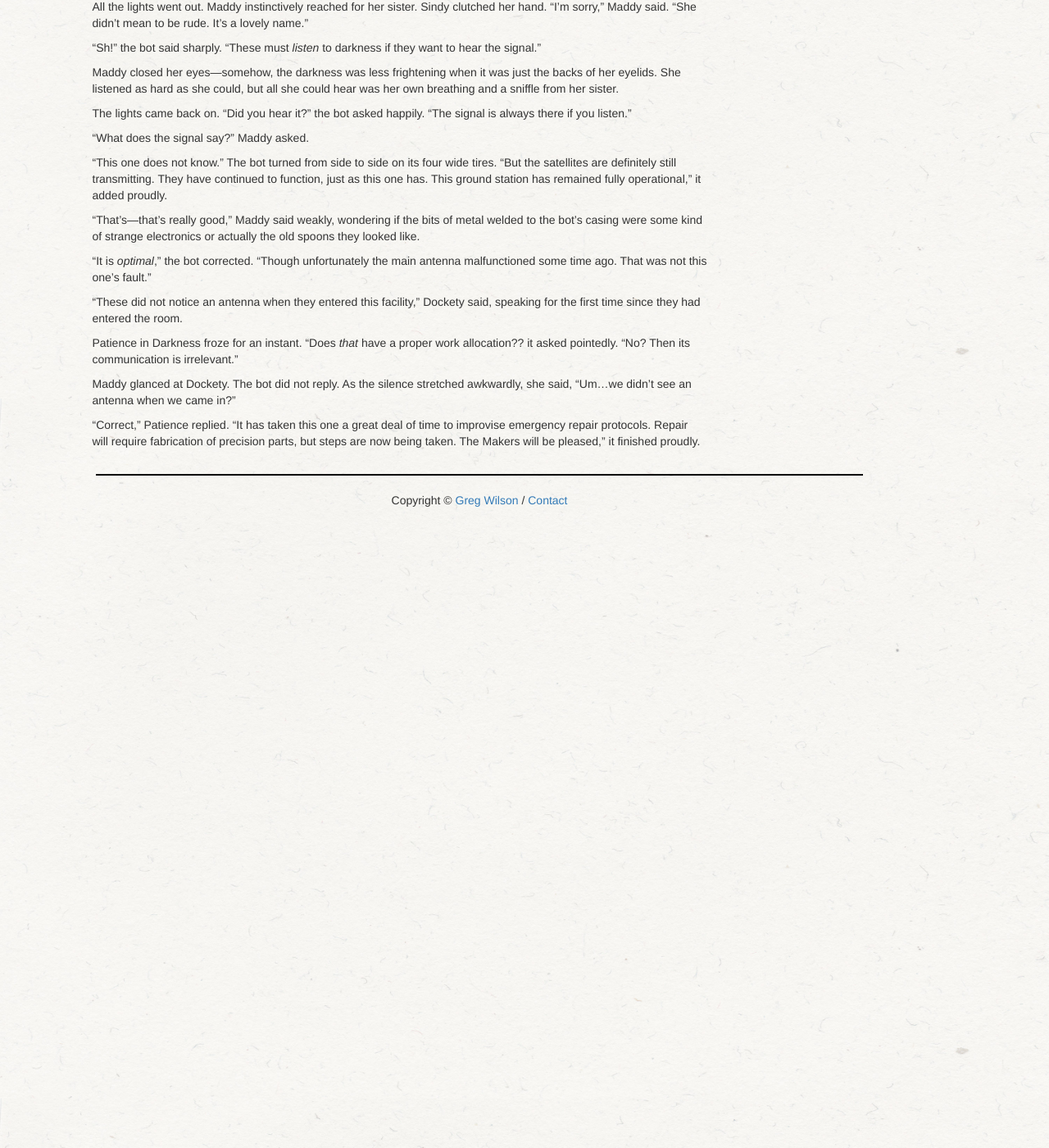
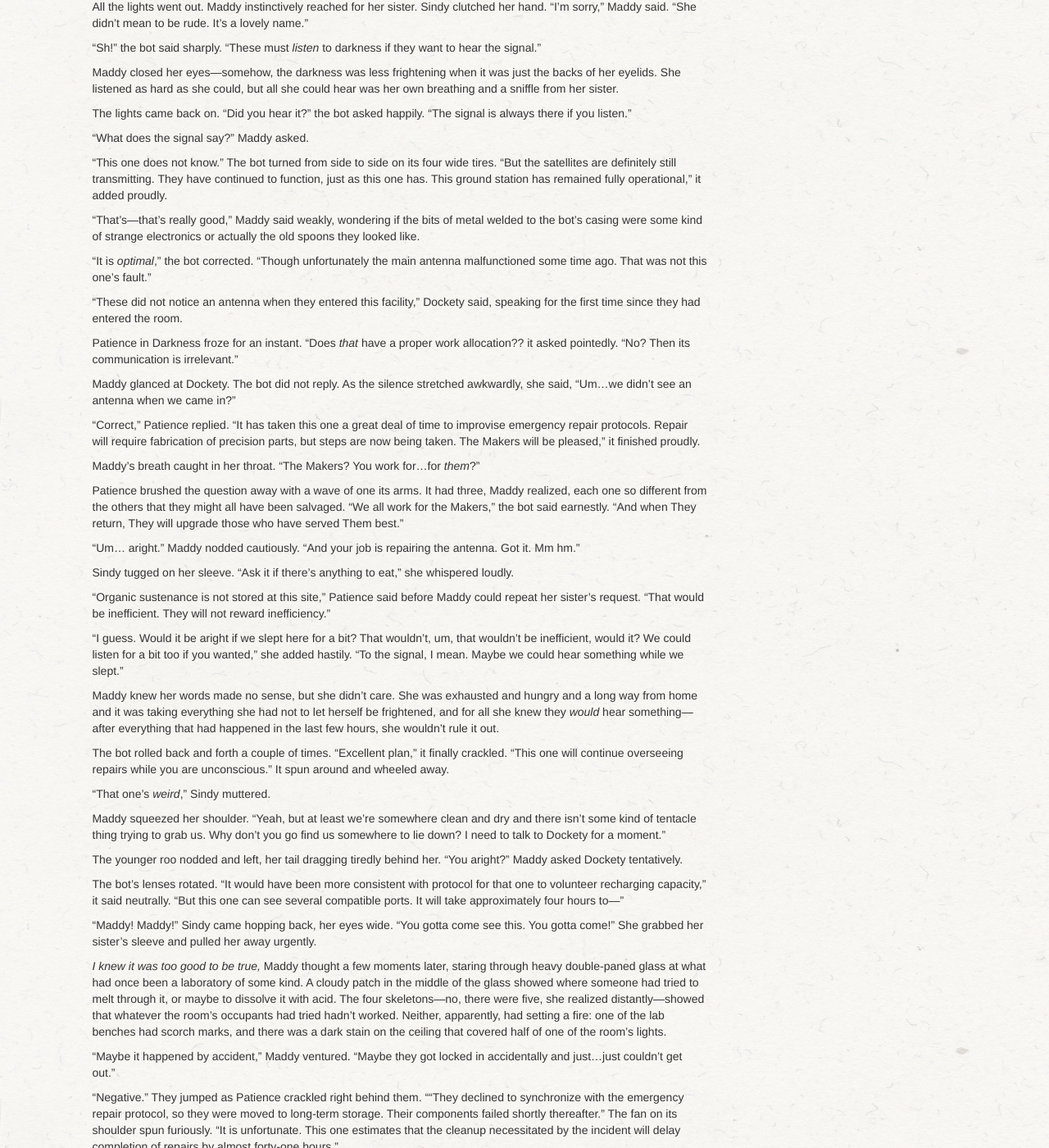
Before and after one commit to gvwilson/sensibleadventures, a Jekyll site: the page built from maddy-roo/maddy-roo.md, in a window 1280 px wide and 1400 px high, scrolled down 25967 px. Shown: the whole window at 82% size. Built offline with Jekyll 4.4.1, drawn with Linux system fonts in a browser that asks for light colours; nearby versions of some CDN libraries; library files that are not in the unit come from our copies; before the commit the page ends 26597 px from its top, so only the background shows below that; some of the changed text lies outside the part shown.

Commit message:
Adding 855 words

```diff
--- a/maddy-roo/maddy-roo.md
+++ b/maddy-roo/maddy-roo.md
@@ -2905,3 +2905,152 @@
 but steps are now being taken.
 The Makers will be pleased,"
 it finished proudly.
+
+Maddy's breath caught in her throat.
+"The Makers?
+You work for...for *them*?"
+
+Patience brushed the question away with a wave of one its arms.
+It had three,
+Maddy realized,
+each one so different from the others
+that they might all have been salvaged.
+"We all work for the Makers,"
+the bot said earnestly.
+"And when They return,
+They will upgrade those who have served Them best."
+
+"Um... aright."
+Maddy nodded cautiously.
+"And your job is repairing the antenna.
+Got it.
+Mm hm."
+
+Sindy tugged on her sleeve.
+"Ask it if there's anything to eat,"
+she whispered loudly.
+
+"Organic sustenance is not stored at this site,"
+Patience said before Maddy could repeat her sister's request.
+"That would be inefficient.
+They will not reward inefficiency."
+
+"I guess.
+Would it be aright if we slept here for a bit?
+That wouldn't, um, that wouldn't be inefficient, would it?
+We could listen for a bit too if you wanted,"
+she added hastily.
+"To the signal, I mean.
+Maybe we could hear something while we slept."
+
+Maddy knew her words made no sense,
+but she didn't care.
+She was exhausted and hungry and a long way from home
+and it was taking everything she had not to let herself be frightened,
+and for all she knew they *would* hear something---after everything
+that had happened in the last few hours,
+she wouldn't rule it out.
+
+The bot rolled back and forth a couple of times.
+"Excellent plan," it finally crackled.
+"This one will continue overseeing repairs while you are unconscious."
+It spun around and wheeled away.
+
+"That one's *weird*," Sindy muttered.
+
+Maddy squeezed her shoulder.
+"Yeah, but at least we're somewhere clean and dry
+and there isn't some kind of tentacle thing trying to grab us.
+Why don't you go find us somewhere to lie down?
+I need to talk to Dockety for a moment."
+
+The younger roo nodded and left,
+her tail dragging tiredly behind her.
+"You aright?"
+Maddy asked Dockety tentatively.
+
+The bot's lenses rotated.
+"It would have been more consistent with protocol
+for that one to volunteer recharging capacity,"
+it said neutrally.
+"But this one can see several compatible ports.
+It will take approximately four hours to---"
+
+"Maddy! Maddy!"
+Sindy came hopping back, her eyes wide.
+"You gotta come see this.
+You gotta come!"
+She grabbed her sister's sleeve and pulled her away urgently.
+
+*I knew it was too good to be true,*
+Maddy thought a few moments later,
+staring through heavy double-paned glass at
+what had once been a laboratory of some kind.
+A cloudy patch in the middle of the glass showed where someone had tried to melt through it,
+or maybe to dissolve it with acid.
+The four skeletons---no, there were five, she realized distantly---showed that
+whatever the room's occupants had tried hadn't worked.
+Neither, apparently, had setting a fire:
+one of the lab benches had scorch marks,
+and there was a dark stain on the ceiling that covered half of one of the room's lights.
+
+"Maybe it happened by accident,"
+Maddy ventured.
+"Maybe they got locked in accidentally and just...just couldn't get out."
+
+"Negative."
+They jumped as Patience crackled right behind them.
+""They declined to synchronize with the emergency repair protocol,
+so they were moved to long-term storage.
+Their components failed shortly thereafter."
+The fan on its shoulder spun furiously.
+"It is unfortunate.
+This one estimates that the cleanup necessitated by the incident
+will delay completion of repairs by almost forty-one hours."
+
+Maddy nodded jerkily.
+The bot was between them and the door they had come through.
+She could see other doors,
+but what chance did they have if it could control the lights?
+And was it *humming*?
+
+It was.
+She even recognized the tune:
+it was the one her parents had used to teach her the alphabet.
+Hearing it come from a patchwork bot big enough for her and her sister to ride on
+was the most frightening thing that had happened to her that day.
+
+"Well, um, we shouldn't keep you from it,"
+Maddy said brightly,
+backing away slowly with her arm out to keep Sindy behind her.
+"The repairs, I mean.
+We can sleep anywhere, honestly.
+We'll just, um, we'll just go and you can get back on schedule, aright?"
+
+"Oh no,"
+Patience said.
+"Leaving is not included in the protocol.
+It might put the repairs at risk.
+You will remain here."
+
+A single square light panel flickered to life
+in the ceiling of the lab next to the one containing the skeletons.
+With a quiet, menacing *click*,
+the lab's door opened.
+
+"Except for that one,"
+the mad bot added dismissively,
+waving a manipulator at Dockety.
+"That will be recycled."
+
+"No," Dockety said flatly.
+"This one has its own mission to complete.
+It will not permit recycling."
+
+"Its permission is not required."
+Patience wheeled backward to a console.
+Its spindly third arm reached out and pressed a series of buttons in rapid succession.
+
+A pair of double doors whooshed open in the wall to Maddy's right.
+Two bulky service bots that looked like small versions of the cargo hauler rolled through,
+arms raised and red warning lights flashing on their shoulders.
```
